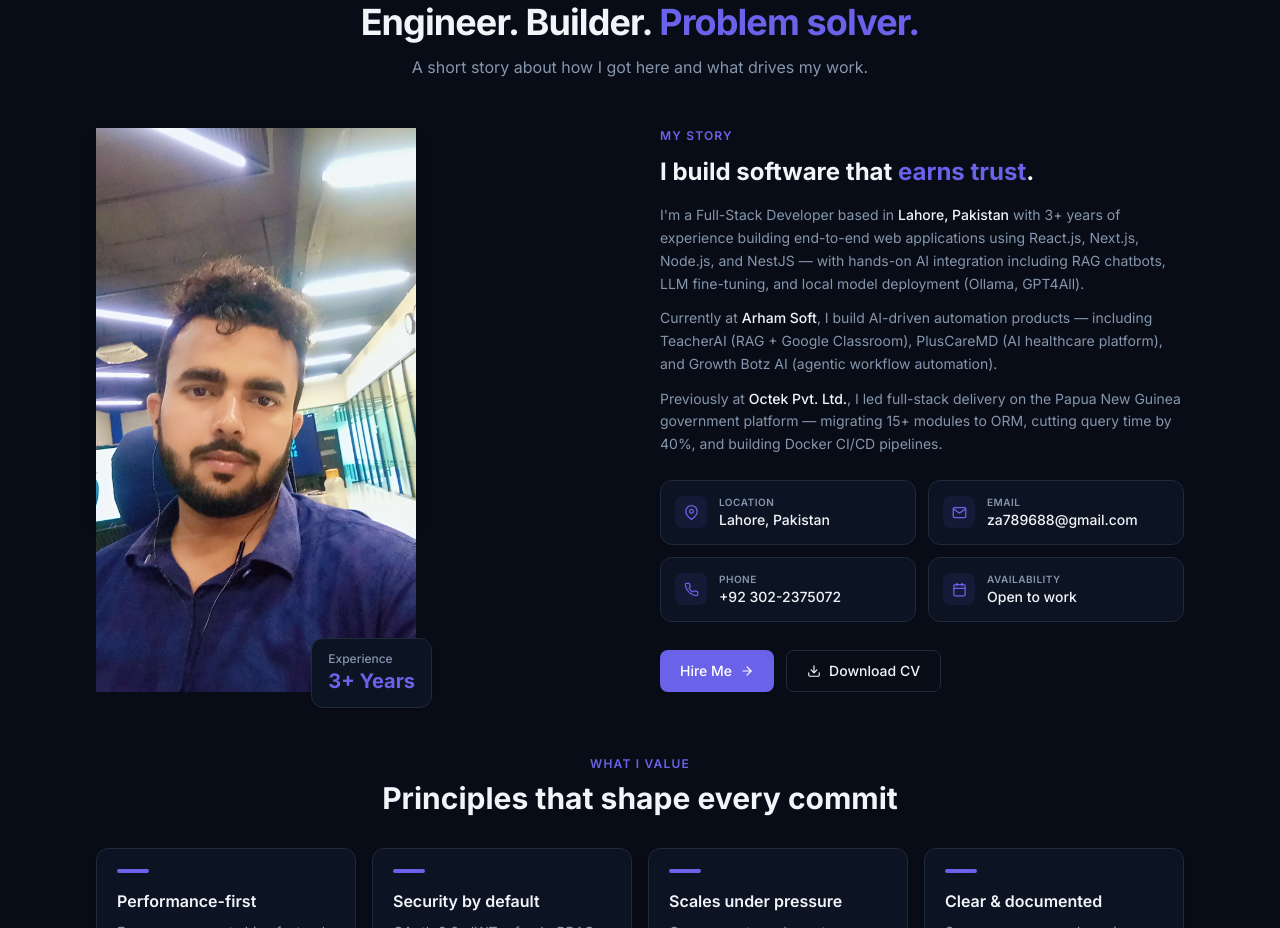
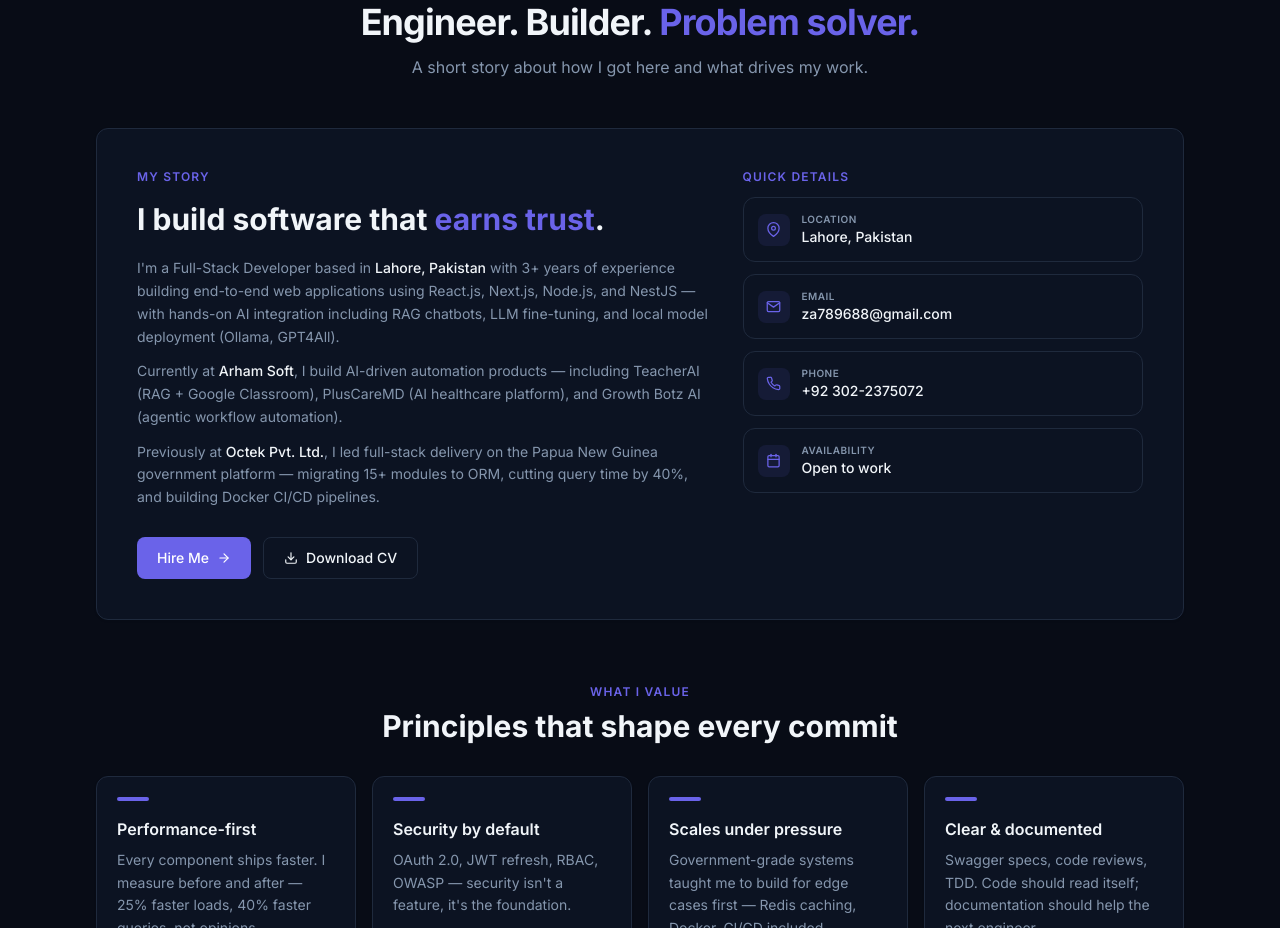
Before and after one commit to x370/Zohaib_Portfolio, a Next.js app in the folder zohaib-portfolio/: page / in a window 1280 px wide. Shown: the part 1240-2168 px from the top of the page. Built offline with nearby package versions, Linux system fonts and the light colour scheme.

Commit message:
Remove profile photo from About Me section

```diff
--- a/zohaib-portfolio/src/app/page.js
+++ b/zohaib-portfolio/src/app/page.js
@@ -168,37 +168,18 @@ export default function SinglePagePortfolio() {
             subtitle="A short story about how I got here and what drives my work."
           />
 
-          {/* Intro grid */}
-          <div className="grid lg:grid-cols-2 gap-10 mb-16">
-            {/* Photo */}
-            <div data-aos="fade-right" className="flex justify-center lg:justify-start">
-              <div className="relative w-72 sm:w-80">
-                <div className="rounded-2xl overflow-hidden border border-border shadow-card-hover aspect-[4/5]">
-                  <Image
-                    src={personal.image}
-                    alt={personal.name}
-                    fill
-                    sizes="(max-width: 1024px) 320px, 320px"
-                    className="object-cover"
-                  />
-                </div>
-                <div className="absolute -bottom-4 -right-4 card-elevated rounded-xl px-4 py-3 shadow-card-hover">
-                  <p className="text-xs text-muted font-medium">Experience</p>
-                  <p className="text-xl font-bold text-primary">3+ Years</p>
-                </div>
-              </div>
-            </div>
-
+          {/* Intro copy & info */}
+          <div className="card-elevated rounded-2xl p-8 sm:p-10 mb-16" data-aos="fade-up">
+            <div className="grid lg:grid-cols-12 gap-8 items-start">
               {/* Copy */}
-            <div className="space-y-6" data-aos="fade-left">
-              <div>
-                <p className="text-xs font-semibold uppercase tracking-widest text-primary mb-3">
+              <div className="lg:col-span-7 space-y-4">
+                <p className="text-xs font-semibold uppercase tracking-widest text-primary">
                   My Story
                 </p>
-                <h3 className="text-2xl font-bold mb-4 text-fg">
+                <h3 className="text-2xl sm:text-3xl font-bold text-fg leading-tight">
                   I build software that <span className="text-primary">earns trust</span>.
                 </h3>
-                <div className="space-y-3 text-muted leading-relaxed text-sm">
+                <div className="space-y-3 text-muted leading-relaxed text-sm pt-1">
                   <p>
                     I&apos;m a Full-Stack Developer based in{" "}
                     <span className="text-fg font-medium">Lahore, Pakistan</span> with
@@ -217,30 +198,9 @@ export default function SinglePagePortfolio() {
                     to ORM, cutting query time by 40%, and building Docker CI/CD pipelines.
                   </p>
                 </div>
-              </div>
-
-              {/* Quick info */}
-              <div className="grid sm:grid-cols-2 gap-3">
-                {[
-                  { icon: FiMapPin, label: "Location", value: personal.location },
-                  { icon: FiMail, label: "Email", value: personal.email },
-                  { icon: FiPhone, label: "Phone", value: personal.phone },
-                  { icon: FiCalendar, label: "Availability", value: "Open to work" },
-                ].map((item) => (
-                  <div key={item.label} className="card rounded-xl p-3.5 flex items-center gap-3">
-                    <div className="h-8 w-8 rounded-lg bg-primary/10 grid place-items-center">
-                      <item.icon size={15} className="text-primary" />
-                    </div>
-                    <div className="min-w-0">
-                      <p className="text-[10px] uppercase tracking-wider text-muted font-semibold">{item.label}</p>
-                      <p className="text-sm font-medium text-fg truncate">{item.value}</p>
-                    </div>
-                  </div>
-                ))}
-              </div>
 
                 {/* CTAs */}
-              <div className="flex flex-wrap gap-3 pt-1">
+                <div className="flex flex-wrap gap-3 pt-3">
                   <button
                     onClick={() => scrollToSection("contact")}
                     className="inline-flex items-center gap-2 rounded-lg bg-primary px-5 py-2.5 text-white font-medium text-sm hover:bg-primary/90 transition-colors"
@@ -255,6 +215,32 @@ export default function SinglePagePortfolio() {
                   >
                     <FiDownload size={14} /> Download CV
                   </a>
+                </div>
+              </div>
+
+              {/* Quick info grid */}
+              <div className="lg:col-span-5 space-y-3">
+                <p className="text-xs font-semibold uppercase tracking-widest text-primary mb-2">
+                  Quick Details
+                </p>
+                <div className="grid sm:grid-cols-2 lg:grid-cols-1 gap-3">
+                  {[
+                    { icon: FiMapPin, label: "Location", value: personal.location },
+                    { icon: FiMail, label: "Email", value: personal.email },
+                    { icon: FiPhone, label: "Phone", value: personal.phone },
+                    { icon: FiCalendar, label: "Availability", value: "Open to work" },
+                  ].map((item) => (
+                    <div key={item.label} className="card rounded-xl p-3.5 flex items-center gap-3">
+                      <div className="h-8 w-8 rounded-lg bg-primary/10 grid place-items-center shrink-0">
+                        <item.icon size={15} className="text-primary" />
+                      </div>
+                      <div className="min-w-0">
+                        <p className="text-[10px] uppercase tracking-wider text-muted font-semibold">{item.label}</p>
+                        <p className="text-sm font-medium text-fg truncate">{item.value}</p>
+                      </div>
+                    </div>
+                  ))}
+                </div>
               </div>
             </div>
           </div>
```
Lines whose indentation alone changed are shown as unchanged.
